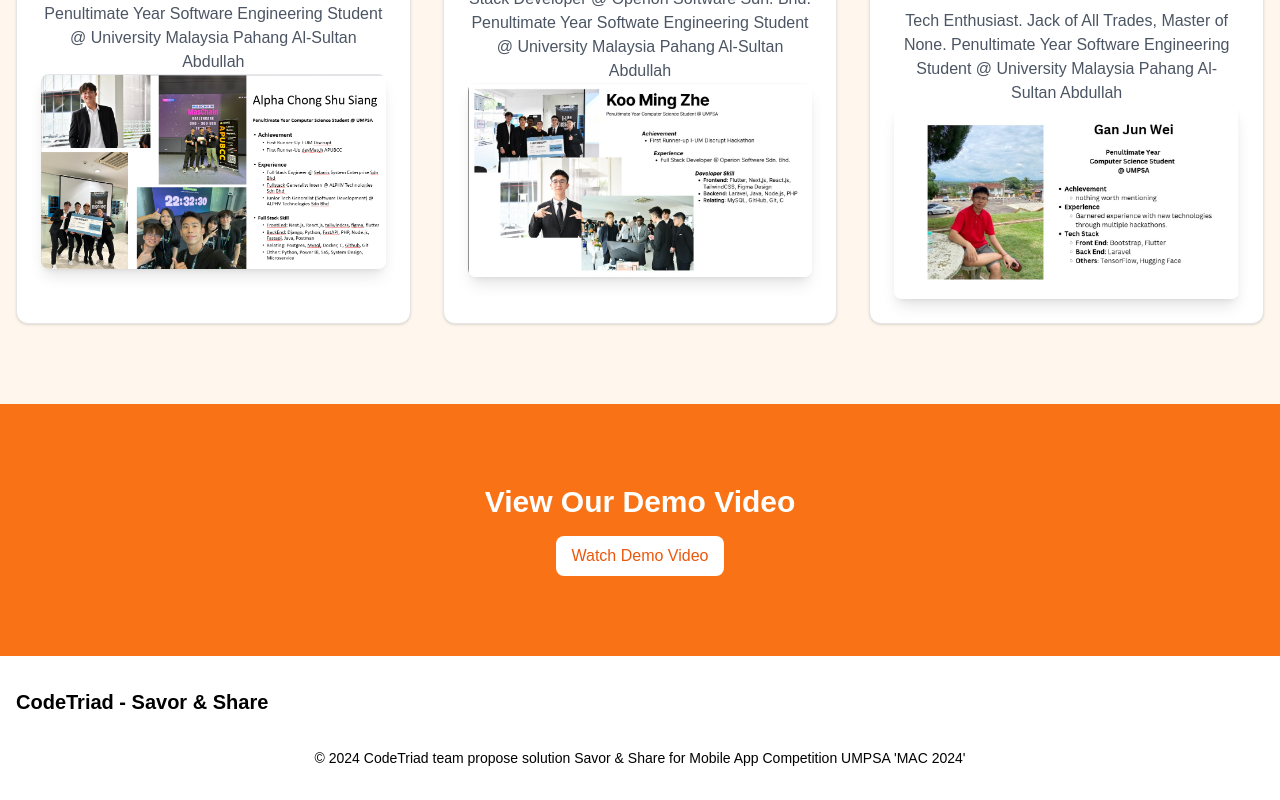
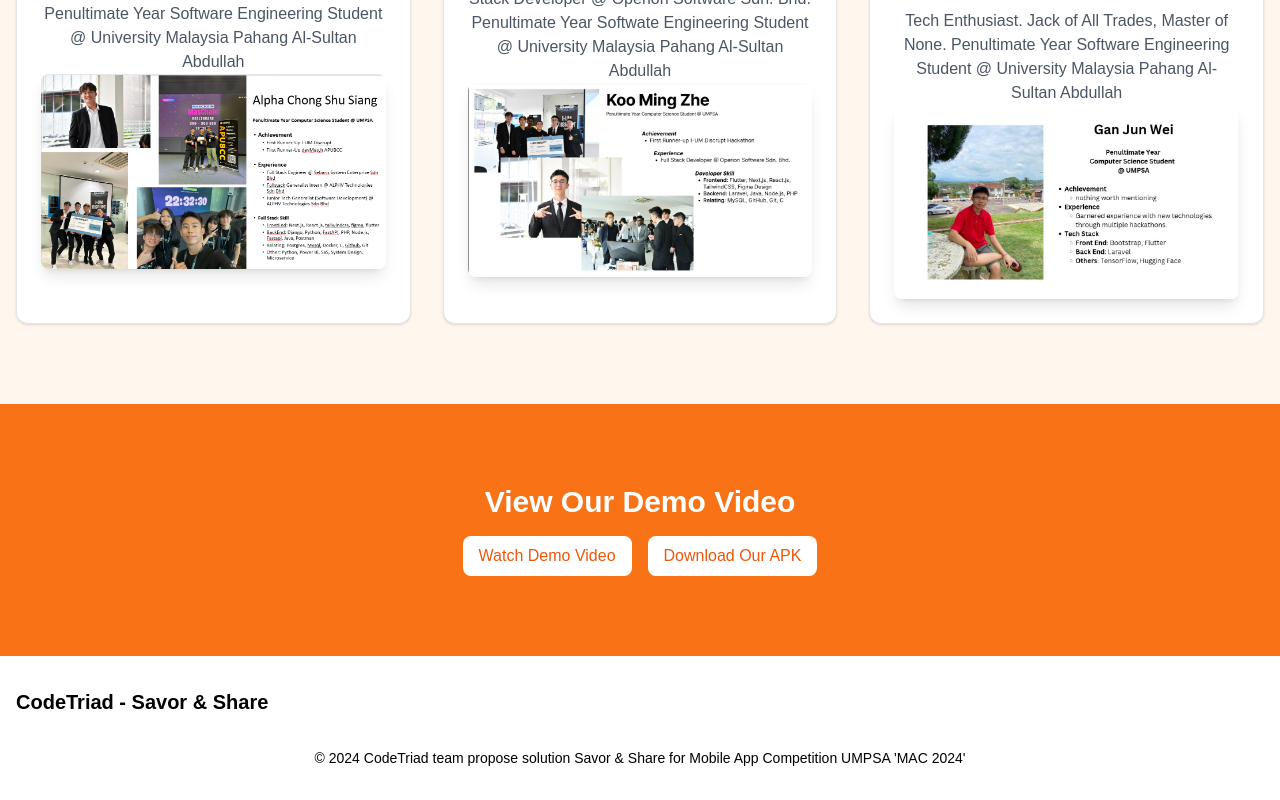
Before and after one commit to alpha031117/codeTriad_landing_page, a Next.js app: page / in a window 1280 px wide. Shown: the part 3880-4680 px from the top of the page. Built offline with nearby package versions, Linux system fonts and the light colour scheme.

Commit message:
add download APK

```diff
--- a/src/app/page.tsx
+++ b/src/app/page.tsx
@@ -190,6 +190,9 @@ export default function LandingPage() {
               <a href="https://www.youtube.com/watch?v=4QLLlDD2PNk" target="_blank" rel="noopener noreferrer" className="bg-white text-orange-600 py-2 px-4 rounded-lg hover:bg-gray-200">
                 Watch Demo Video
               </a>
+              <a href="#" target="_blank" rel="noopener noreferrer" className="bg-white text-orange-600 py-2 px-4 rounded-lg hover:bg-gray-200">
+                Download Our APK
+              </a>
             </div>
           </div>
         </section>
```
